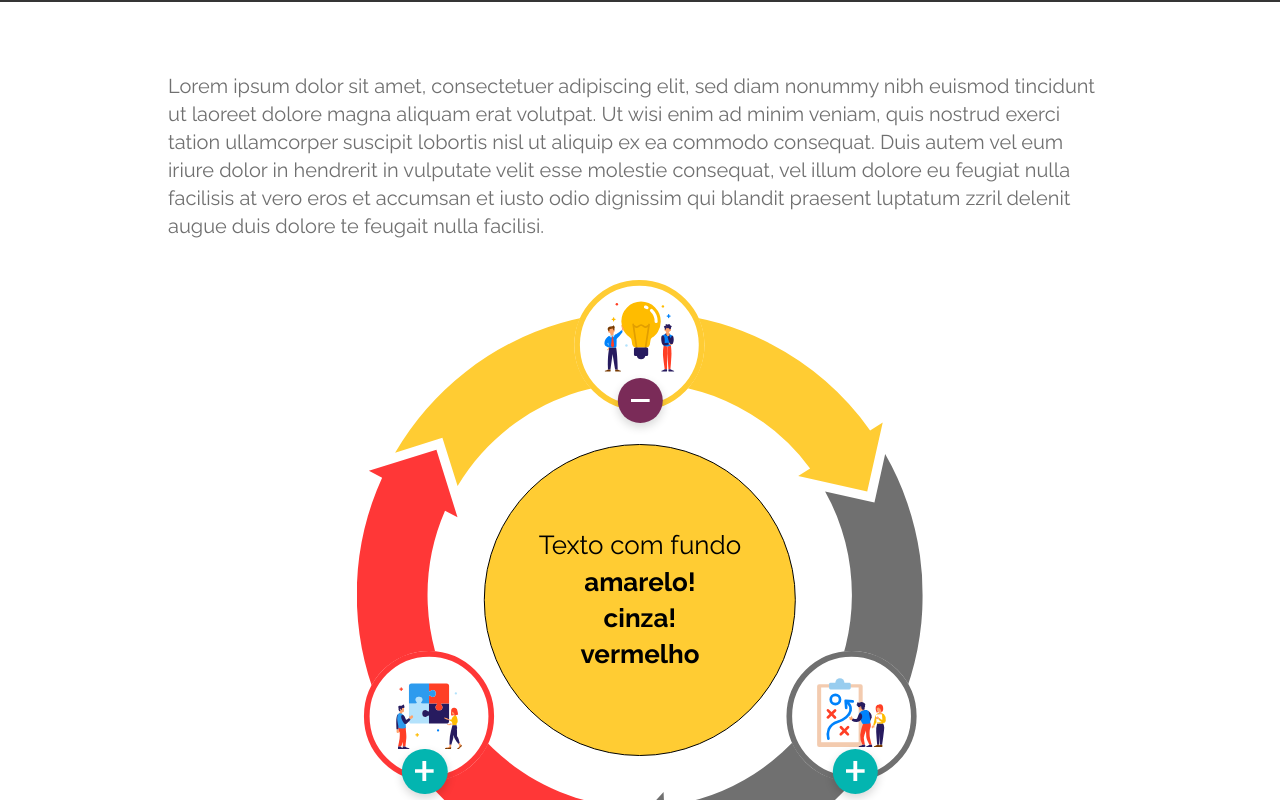
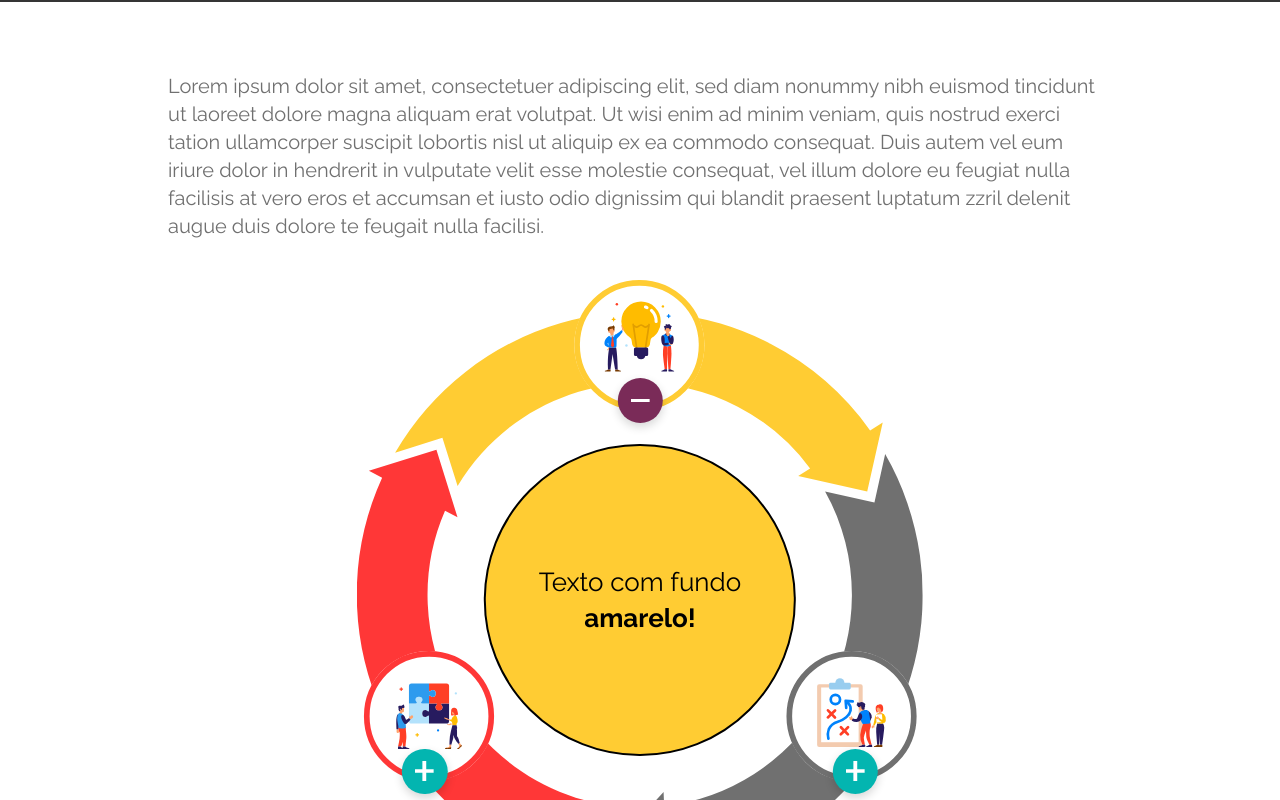
Before and after one commit to luisspassos/dot-landing-page, a plain HTML site: page index.html in a window 1280 px wide. Both pictures are taken after a click on the button 639 px from the left and 2852 px from the top of the page. Shown: the part 2452-3252 px from the top of the page. Drawn offline with Linux system fonts and the light colour scheme; a web font is replaced by a local one.

Commit message:
add styles

```diff
--- a/index.html
+++ b/index.html
@@ -168,17 +168,19 @@
             <img src="icones/interactive.svg" alt="Imagem interativa" />
             <div class="circle">
               Texto com fundo
-              <strong>amarelo!</strong>
-              <strong>cinza!</strong>
-              <strong>vermelho</strong>
+              <div>
+                <strong class="active">amarelo!</strong>
+                <strong>vermelho!</strong>
+                <strong>cinza!</strong>
+              </div>
             </div>
-            <button class="minus yellow">
+            <button class="top yellow active">
               <img src="icones/icon-minus.svg" alt="Ícone de menos" />
             </button>
-            <button class="plus first red">
+            <button class="bottom first red">
               <img src="icones/icon-plus.svg" alt="Ícone de mais" />
             </button>
-            <button class="plus second gray">
+            <button class="bottom second gray">
               <img src="icones/icon-plus.svg" alt="Ícone de mais" />
             </button>
           </div>
--- a/interactiveCircle.js
+++ b/interactiveCircle.js
@@ -1,5 +1,52 @@
-const yellowButton = document.querySelector('.interactive .circle .yellow')
+const circle = document.querySelector('.interactive .circle')
 
-console.log(yellowButton)
+const buttons = document.querySelectorAll('.interactive button')
+const [buttonYellow, buttonRed, buttonGray] = buttons
 
-yellowButton.addEventListener('click', () => { alert('ias') })
+const texts = document.querySelectorAll('.interactive .circle strong')
+const [textYellow, textRed, textGray] = texts
+
+function handleColorChange(button, color, text) {
+
+  function resetStyles() {
+    circle.className = 'circle'
+
+    for (const text of texts) {
+      text.classList.remove('active')
+    }
+
+    for (const button of buttons) {
+      button.classList.remove('active')
+
+      const icon = button.firstElementChild
+
+      icon.src = 'icones/icon-plus.svg'
+    }
+  }
+
+  resetStyles()
+
+  text.classList.add('active')
+  circle.classList.add(color)
+
+  button.classList.add('active')
+
+  const icon = button.firstElementChild;
+
+  icon.src = 'icones/icon-minus.svg'
+
+
+}
+
+
+buttonYellow.addEventListener('click', () => {
+  handleColorChange(buttonYellow, undefined, textYellow)
+})
+
+buttonRed.addEventListener('click', () => {
+  handleColorChange(buttonRed, 'red', textRed)
+})
+
+buttonGray.addEventListener('click', () => {
+  handleColorChange(buttonGray, 'gray', textGray)
+})
--- a/styles.scss
+++ b/styles.scss
@@ -20,6 +20,7 @@
   --p-division-padding: clamp(2.1875rem, 10%, 4.375rem);
   --card-border-radius: 1.25rem;
   --card-transition-duration: 0.2s;
+  --interactive-circle-default-color: #000;
 }
 
 $breakpoint: 904px;
@@ -415,8 +416,8 @@ header {
 
   .circle {
     background-color: var(--yellow);
-    border: 1px solid;
-    color: #000;
+    border: clamp(1px, 0.2vw, 2px) solid var(--interactive-circle-default-color);
+    color: var(--interactive-circle-default-color);
     border-radius: 50%;
     width: 55%;
     aspect-ratio: 1 / 1;
@@ -439,6 +440,14 @@ header {
       background-color: var(--red);
       color: var(--white);
     }
+
+    strong {
+      display: none;
+
+      &.active {
+        display: block;
+      }
+    }
   }
 
   button {
@@ -446,6 +455,7 @@ header {
     aspect-ratio: 1 / 1;
     border-radius: 50%;
     box-shadow: 0 4px 10px var(--box-shadow-color);
+    background-color: var(--green)
 
     display: flex;
     align-items: center;
@@ -453,9 +463,20 @@ header {
 
     position: absolute;
 
-    &.plus {
-      background-color: var(--green);
+    &.active {
+      background-color: var(--purple);
+    }
+
+    &.top {
+      top: 16%;
+    }
+
+    &.bottom {
       bottom: 16%;
+
+      &.active {
+        background-color: var(--purple);
+      }
 
       &.first {
         left: 8%;
@@ -464,11 +485,6 @@ header {
       &.second {
         right: 8%;
       }
-    }
-
-    &.minus {
-      background-color: var(--purple);
-      top: 16%;
     }
 
     img {
```
Also changed, not shown: styles.css, 1 other file.
